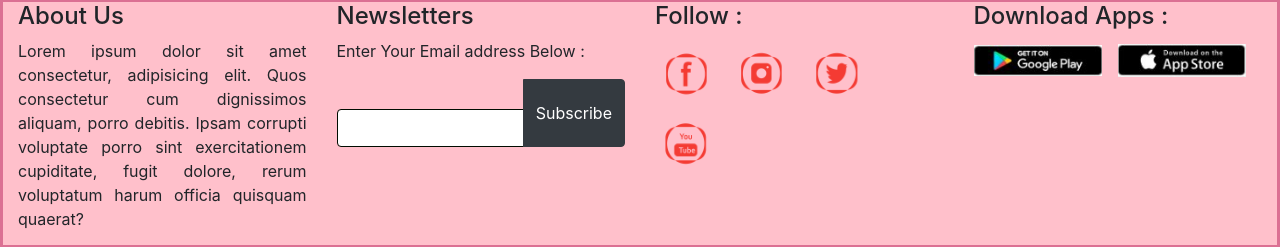
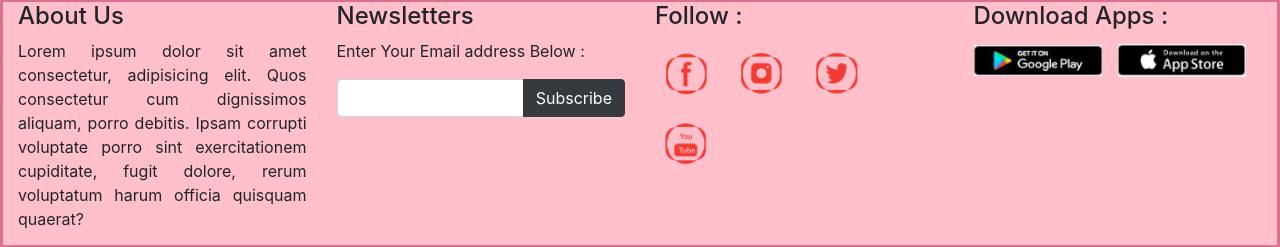
Before and after one commit to RepoRandi/my-library, a React (Create React App) app: page / in a window 1280 px wide. Shown: the part 1525-1772 px from the top of the page. Built offline with nearby package versions, Linux system fonts and the light colour scheme.

Commit message:
Edit Style Componets Search

```diff
--- a/src/components/Search.jsx
+++ b/src/components/Search.jsx
@@ -11,7 +11,7 @@ class Search extends Component {
         <form>
           <div className="input-group mb-3">
             <input
-              className="form-control "
+              className="form-control form-search"
               type="search"
               placeholder="Search Books"
               aria-label="Search"
--- a/src/styles/Search.css
+++ b/src/styles/Search.css
@@ -1,4 +1,4 @@
-.form-control {
+.form-search {
   border: 1px solid rgb(0, 12, 0);
   margin-top: 30px;
 }
```
